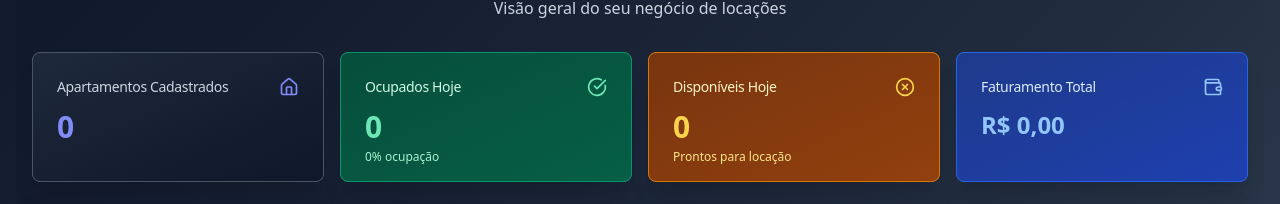
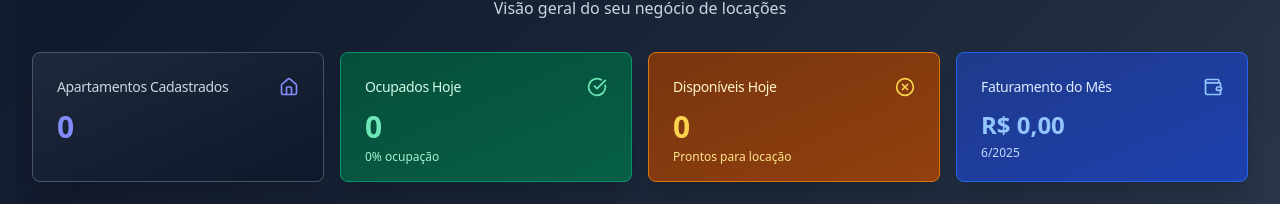
Before and after one commit to Parkersolucoes/apt-rent-ledger-pro, a React (Vite) app: page / in a window 1280 px wide. Shown: the part 276-480 px from the top of the page. Built offline with nearby package versions, Linux system fonts and the light colour scheme; no server answers; the database is empty.

Commit message:
feat: Show monthly revenue per apartment
Update the dashboard to display the total revenue for each apartment within the current month.

```diff
--- a/src/components/Dashboard.tsx
+++ b/src/components/Dashboard.tsx
@@ -16,6 +16,9 @@ export const Dashboard = () => {
   const hoje = new Date();
   hoje.setHours(0, 0, 0, 0);
 
+  const mesAtual = hoje.getMonth() + 1; // getMonth() retorna 0-11, precisamos 1-12
+  const anoAtual = hoje.getFullYear();
+
   // Locações ativas hoje
   const locacoesAtivas = locacoes.filter(loc => {
     const dataEntrada = new Date(loc.dataEntrada);
@@ -26,6 +29,11 @@ export const Dashboard = () => {
     return hoje >= dataEntrada && hoje <= dataSaida;
   });
 
+  // Locações do mês corrente
+  const locacoesMesCorrente = locacoes.filter(loc =>
+    loc.mes === mesAtual && loc.ano === anoAtual
+  );
+
   const apartamentosOcupados = new Set(locacoesAtivas.map(loc => loc.apartamento));
   const todosApartamentos = new Set(locacoes.map(loc => loc.apartamento));
   const apartamentosDisponiveis = todosApartamentos.size - apartamentosOcupados.size;
@@ -34,7 +42,7 @@ export const Dashboard = () => {
     apartamentosAtivos: todosApartamentos.size,
     apartamentosOcupados: apartamentosOcupados.size,
     apartamentosDisponiveis: apartamentosDisponiveis,
-    faturamentoTotal: locacoes.reduce((acc, loc) => acc + loc.valorLocacao, 0)
+    faturamentoTotal: locacoesMesCorrente.reduce((acc, loc) => acc + loc.valorLocacao, 0)
   };
 
   const locacoesRecentes = locacoes
@@ -153,7 +161,7 @@ export const Dashboard = () => {
           <Card className="bg-gradient-to-br from-blue-900 to-blue-800 border-blue-600 shadow-xl hover:shadow-2xl transition-all duration-300">
             <CardHeader className="flex flex-row items-center justify-between space-y-0 pb-3">
               <CardTitle className="text-sm font-medium text-blue-100">
-                Faturamento Total
+                Faturamento do Mês
               </CardTitle>
               <Wallet className="h-5 w-5 text-blue-300" />
             </CardHeader>
@@ -161,6 +169,9 @@ export const Dashboard = () => {
               <div className="text-2xl font-bold text-blue-300">
                 {formatCurrency(estatisticas.faturamentoTotal)}
               </div>
+              <p className="text-xs text-blue-200 mt-1">
+                {mesAtual}/{anoAtual}
+              </p>
             </CardContent>
           </Card>
         </div>
```
